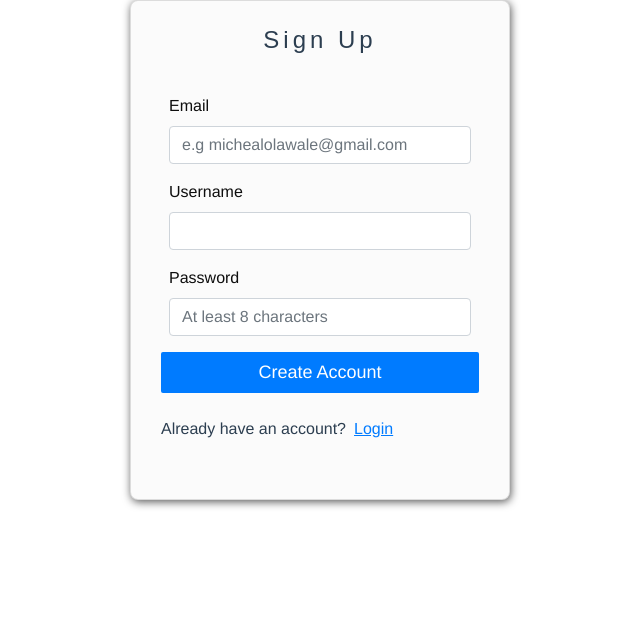
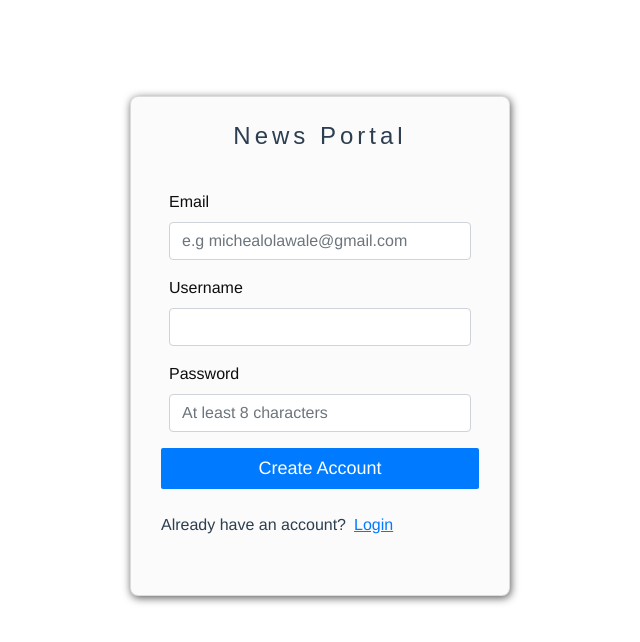
Before and after one commit to nonsoo24/news-api, a Vue app: page / in a window 1280 px wide. Shown: the top 642 px of the page, without its empty margins (320-960 px from the left). Built offline with nearby package versions, Linux system fonts and the light colour scheme; no server answers.

Commit message:
style: restyle pages

```diff
--- a/src/components/NavBar.vue
+++ b/src/components/NavBar.vue
@@ -53,4 +53,7 @@ export default {
    a {
        cursor: pointer;
    }
+   .dropdown-menu {
+        min-width: 0rem !important;
+    }
 </style>
--- a/src/views/Dashboard.vue
+++ b/src/views/Dashboard.vue
@@ -5,6 +5,8 @@
 
         <!-- news articles -->
         <div class="container mt-3">
+            <h4 class="font-weight-bold text-center">News Portal</h4>
+
             <div class="text-right toggle-wrapper">
                 <img src="../assets/icons/card-icon.png" alt="card-icon" v-if="isCard == false"
                     @click="toggleCard('list')" width="40" height="40">
@@ -20,7 +22,7 @@
 
                     <!-- Image -->
                     <div class="news_card_top">
-                        <img :src= article.urlToImage :class="[ isCard ? 'card-img' : 'list-img' ]" alt="news-img"
+                        <img :src=article.urlToImage :class="[ isCard ? 'card-img' : 'list-img' ]" alt="news-img"
                             width="238" height="190">
                     </div>
                     <!-- Image -->
@@ -34,7 +36,7 @@
                         <p v-if="isCard == false" class="list-date text-left"> {{convertDate(article.publishedAt)}}</p>
 
                         <div class="text-left">
-                            <a :href= article.url class="btn btn-primary" target="_blank">Read</a>
+                            <a :href=article.url class="btn btn-primary" target="_blank">Read</a>
                         </div>
                     </div>
                     <!-- Title -->
--- a/src/views/Home.vue
+++ b/src/views/Home.vue
@@ -4,7 +4,8 @@
       <div class="card-content">
         <form @submit.prevent="submitForm">
           <fieldset>
-            <h4 class="mb-3 card-title">{{title}}</h4>
+            <!-- <h4 class="mb-3 card-title">{{title}}</h4> -->
+            <h4 class="mb-3 card-title">News Portal</h4>
             <p>{{message}}</p>
             <!-- user email -->
             <div class="form-group mx-2">
@@ -170,14 +171,15 @@ input:focus {
 
 .card {
   background: #fbfbfb;
-  border-radius: 8px;
-  box-shadow: 1px 2px 8px rgba(0, 0, 0, 0.65);
-  height: 500px;
-  width: 380px;
+  border-radius: 0.5rem;
+  box-shadow: 0.0625rem 0.125rem 0.5rem rgba(0, 0, 0, 0.65);
+  height: 31.25rem;
+  width: 23.75rem;
+  margin: 6rem auto 8.1rem auto  !important;
 }
 
 .card-content {
-  padding: 12px 30px;
+  padding: 0.75rem 1.875rem;
 }
 
 label {
@@ -188,9 +190,9 @@ label {
 
 .card-title {
   font-family: "Raleway Thin", sans-serif;
-  letter-spacing: 4px;
-  padding-bottom: 23px;
-  padding-top: 13px;
+  letter-spacing: 0.25rem;
+  padding-bottom: 1.4375rem;
+  padding-top: 0.8125rem;
   text-align: center;
 }
 
@@ -201,7 +203,7 @@ a {
 
 .btn-submit {
   width: 100%;
-  height: calc(1.5em + .75rem + 2px);
+  height: calc(1.5em + .75rem + 0.125rem);
   border-radius: .125rem;
   border: none;
   font-size: 1.125rem;
```
